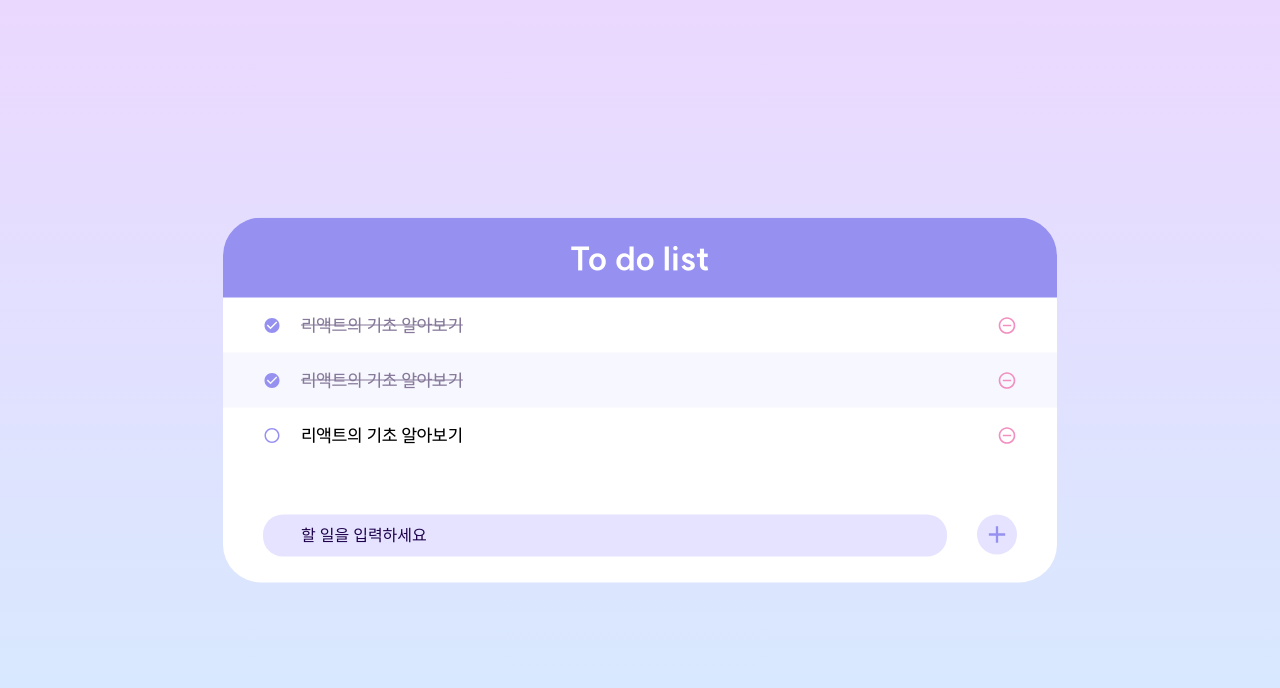
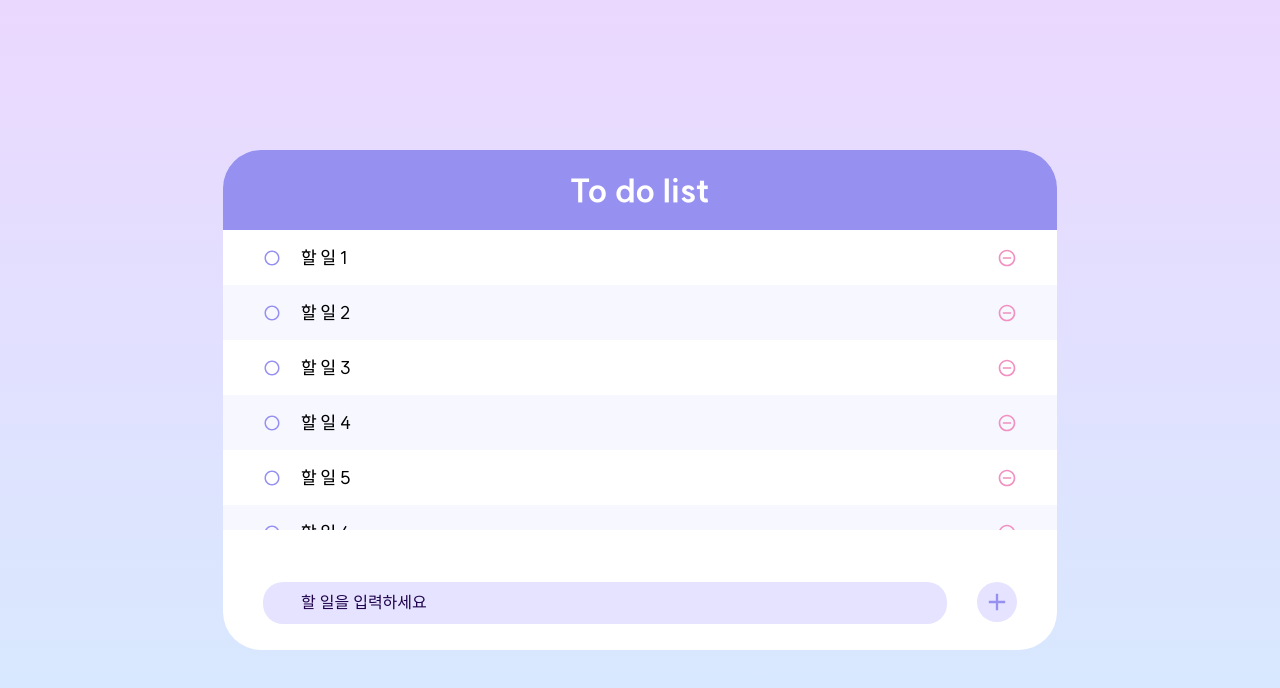
Before and after one commit to OhHyeonJu0415/React-handling-skills, a React (Create React App) app in the folder projects/todo-app/: page / in a window 1280 px wide. Shown: the top 688 px of the page. Built offline with nearby package versions, Linux system fonts and the light colour scheme.

Commit message:
11.1 : 많은 데이터 렌더링하기

```diff
--- a/projects/todo-app/src/App.js
+++ b/projects/todo-app/src/App.js
@@ -3,24 +3,39 @@
 import TodoInsert from "./components/TodoInsert";
 import TodoList from "./components/TodoList";
 
+function createBulkTodos() {
+  const array = [];
+  for (let i = 1; i <= 2500; i++) {
+    array.push({
+      id: i,
+      text: `할 일 ${i}`,
+      checked: false,
+    });
+  }
+
+  return array;
+}
+
 const App = () => {
-  const [todos, setTodos] = useState([
-    {
-      id: 1, //고유 id
-      text: "리액트의 기초 알아보기", //sodyd
-      checked: true, //완료 여부
-    },
-    {
-      id: 2,
-      text: "리액트의 기초 알아보기",
-      checked: true,
-    },
-    {
-      id: 3,
-      text: "리액트의 기초 알아보기",
-      checked: false,
-    },
-  ]);
+  const [todos, setTodos] = useState(createBulkTodos);
+
+  // const [todos, setTodos] = useState([
+  //   {
+  //     id: 1, //고유 id
+  //     text: "리액트의 기초 알아보기", //sodyd
+  //     checked: true, //완료 여부
+  //   },
+  //   {
+  //     id: 2,
+  //     text: "리액트의 기초 알아보기",
+  //     checked: true,
+  //   },
+  //   {
+  //     id: 3,
+  //     text: "리액트의 기초 알아보기",
+  //     checked: false,
+  //   },
+  // ]);
 
   //ref를 사용하여 변수(고윳값으로 사용될 id) 담기
   const nextId = useRef(4);
@@ -45,7 +60,7 @@
 
   const onRemove = useCallback(
     (id) => {
-      setTodos(todos.filter((todo) => todo.id != id));
+      setTodos(todos.filter((todo) => todo.id !== id));
     },
     [todos]
   );
```
